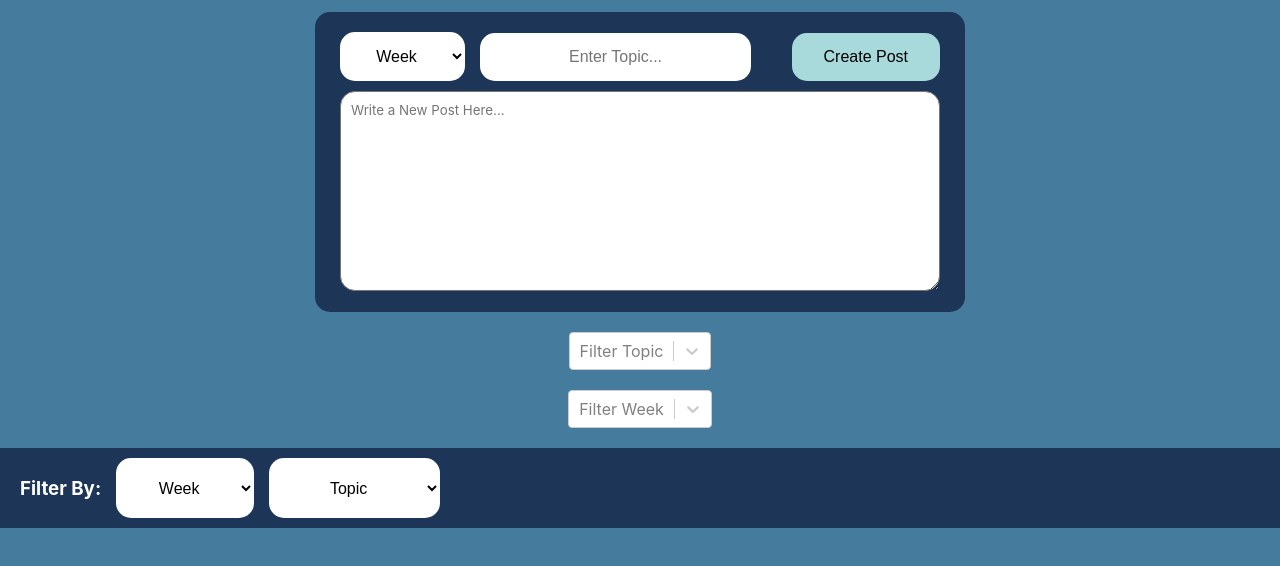
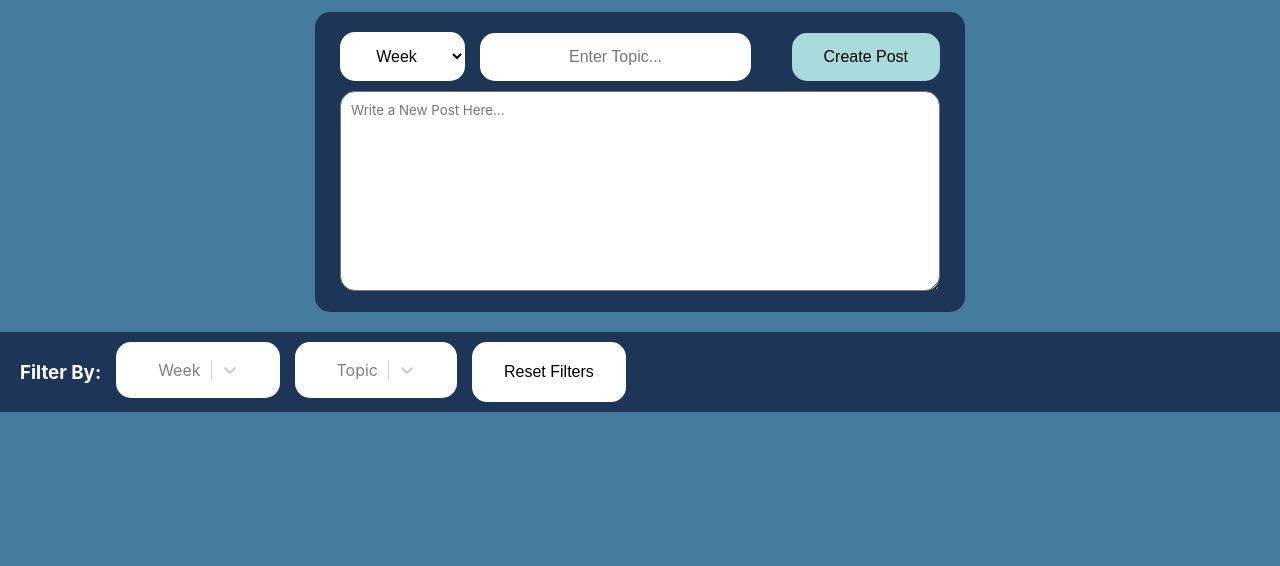
Before and after one commit to SchoolOfCode/bc13_w9_project-frontend-hack-street-boys, a React app: page / in a window 1280 px wide. Shown: the part 110-676 px from the top of the page. Built offline with nearby package versions, Linux system fonts and the light colour scheme; no server answers.

Commit message:
filter styling and functionality improvements

```diff
--- a/src/components/App/index.css
+++ b/src/components/App/index.css
@@ -7,3 +7,33 @@
   gap: 20px;
   box-sizing: border-box;
 }
+
+.filters {
+  display: flex;
+  padding: 10px 20px;
+  width: 100%;
+  background-color: #1d3557;
+}
+
+.filters > h3 {
+  color: white;
+}
+
+.filters > div > div {
+  border-radius: 15px;
+  margin-left: 15px;
+  border: none;
+  padding: 10px 32px;
+  text-align: center;
+  font-size: 16px;
+}
+
+.filters > button {
+  border-radius: 15px;
+  margin-left: 15px;
+  border: none;
+  background-color: white;
+  padding: 5px 32px;
+  text-align: center;
+  font-size: 16px;
+}
--- a/src/components/App/index.js
+++ b/src/components/App/index.js
@@ -3,12 +3,12 @@ import NavBar from "../NavBar";
 import CreatePost from "../CreatePost";
 import "./index.css";
 import { useEffect, useState } from "react";
+import Select from "react-select";
 // import AsyncSelect from "react-select/async";
-import Select from "react-select";
 
 function App() {
   const [postDB, setPostDB] = useState([]);
-  const [topicOption, setTopicOption] = useState([""]);
+  const [topicOption, setTopicOption] = useState("");
   const [weekOption, setWeekOption] = useState("");
 
   //GET ALL POSTS
@@ -28,7 +28,10 @@ function App() {
       });
 
       //Creates new object with label needed for Week DropDown to work
-
+      arrWeek.push({
+        value: "Week",
+        label: "Week",
+      });
       result.map((post) => {
         return arrWeek.push({
           value: post.week_number,
@@ -40,13 +43,10 @@ function App() {
       const uniqueTopics = [];
       const unique = arrTopic.filter((element) => {
         const isDuplicate = uniqueTopics.includes(element.label);
-
         if (!isDuplicate) {
           uniqueTopics.push(element.label);
-
           return true;
         }
-
         return false;
       });
 
@@ -56,10 +56,8 @@ function App() {
         const isDuplicate = uniqueWeeks.includes(element.label);
         if (!isDuplicate) {
           uniqueWeeks.push(element.label);
-
           return true;
         }
-
         return false;
       });
 
@@ -138,37 +136,95 @@ function App() {
   }
 
   //Filter out the selected topic dropdown in postDB
-  const handleTopic = (selected) => {
-    console.log("selected topic", selected.label);
-    const dropDownTopic = postDB.filter((obj) => {
-      return obj.topic === Number(selected.label);
+  const handleTopic = async (selected) => {
+    const response = await fetch(`http://localhost:3001/api/posts`);
+    const data = await response.json();
+    const payload = data.payload
+    const dropDownTopic = payload.filter((obj) => {
+      return obj.topic === selected.label;
     });
-    console.log("dropDownTopic", dropDownTopic);
+    setPostDB(dropDownTopic)
+    const arrWeek = [];
+    dropDownTopic.map((post) => {
+      return arrWeek.push({
+        value: post.week_number,
+        label: post.week_number,
+      });
+    });
+    const uniqueWeeks = [];
+    const uniqueWeek = arrWeek.filter((element) => {
+      const isDuplicate = uniqueWeeks.includes(element.label);
+      if (!isDuplicate) {
+        uniqueWeeks.push(element.label);
+        return true;
+      }
+      return false;
+    });
+    setWeekOption(
+      uniqueWeek.sort((a, b) => {
+        return a.label - b.label;
+      })
+    );
   };
 
   //Filters out the selected week dropdown in postDB
-  const handleWeek = (selected) => {
-    console.log("selected week", selected.label);
-    const dropDownWeek = postDB.filter((obj) => {
+  const handleWeek = async (selected) => {
+    const response = await fetch(`http://localhost:3001/api/posts`);
+    const data = await response.json();
+    const payload = data.payload
+    const dropDownWeek = payload.filter((obj) => {
       return obj.week_number === Number(selected.label);
     });
-    console.log("dropDownWeek", dropDownWeek);
+    setPostDB(dropDownWeek);
+    const arrTopic = [];
+    dropDownWeek.map((post) => {
+      return arrTopic.push({ value: post.topic, label: post.topic });
+    });
+    const uniqueTopics = [];
+    const unique = arrTopic.filter((element) => {
+      const isDuplicate = uniqueTopics.includes(element.label);
+      if (!isDuplicate) {
+        uniqueTopics.push(element.label);
+        return true;
+      }
+      return false;
+    });
+    setTopicOption(
+      unique.sort((a, b) => {
+        return a.label.toLowerCase() > b.label.toLowerCase()
+          ? 1
+          : a.label.toLowerCase() < b.label.toLowerCase()
+          ? -1
+          : 0;
+      })
+    );
   };
+
+  const handleReset = async () => {
+    const response = await fetch(`http://localhost:3001/api/posts`);
+    const data = await response.json();
+    let result = data.payload;
+    setPostDB(result);
+  }
 
   return (
     <div className="app">
       <NavBar />
       <CreatePost handleClick={handleClick} />
-      <Select
-        options={topicOption}
-        placeholder="Filter Topic"
-        onChange={handleTopic}
-      />
-      <Select
-        options={weekOption}
-        placeholder="Filter Week"
-        onChange={handleWeek}
-      />
+      <div className="filters">
+      <h3>Filter By:</h3>
+        <Select
+          options={weekOption}
+          placeholder="Week"
+          onChange={handleWeek}
+        />
+        <Select
+          options={topicOption}
+          placeholder="Topic"
+          onChange={handleTopic}
+        />
+        <button onClick={handleReset}>Reset Filters</button>
+      </div>
       <Display editPost={editPost} postDB={postDB} deletePost={deletePost} />
     </div>
   );
--- a/src/components/Display/index.css
+++ b/src/components/Display/index.css
@@ -7,30 +7,6 @@
     width: 100%;
 }
 
-.filters {
-    display: flex;
-    padding: 10px 20px;
-    width: 100%;
-    background-color: #1d3557;
-}
-
-.filters > h3 {
-    color: white;
-}
-
-.filters > select {
-    text-decoration: none;
-    display:inline-block;
-    text-decoration: none;
-    border-radius: 15px;
-    margin-left: 15px;
-    background-color: white;
-    border: none;
-    padding: 15px 32px;
-    text-align: center;
-    font-size: 16px;
-}
-
 .posts {
     display:flex;
     flex-direction: column;
--- a/src/components/Display/index.js
+++ b/src/components/Display/index.js
@@ -69,21 +69,6 @@
 
   return (
     <div className="display">
-      <div className="filters">
-        <h3>Filter By:</h3>
-        <select>
-          <option>Week</option>
-          <option>Week 1</option>
-          <option>Week 2</option>
-          <option>Week 3</option>
-        </select>
-        <select>
-          <option>Topic</option>
-          <option>useSate</option>
-          <option>useReducer</option>
-          <option>useEffect</option>
-        </select>
-      </div>
       <div className="posts">
         {postDB.map(function (currentpost) {
           let array = [];
--- a/src/components/Post/index.css
+++ b/src/components/Post/index.css
@@ -7,6 +7,7 @@
     gap:10px;
     padding: 10px;
     max-width:750px;
+    min-width: 600px;
 }
 .post > div:first-child{
     background-color: white;
@@ -23,7 +24,8 @@
     align-items: center;
     gap: 5px;
 }
-.buttons > button{
+
+.buttons > button {
     text-decoration: none;
     border-radius: 15px;
     display:inline-block;
--- a/src/components/Post/index.js
+++ b/src/components/Post/index.js
@@ -24,16 +24,16 @@ function Post({
   const [editPostText, setEditPostText] = useState(postText);
   const [editPostWeek, setEditPostWeek] = useState(week);
   const [editPostTopic, setEditPostTopic] = useState(topic);
-  const [editButtonText, setEditButtonText] = useState("Edit");
+  const [editButtonText, setEditButtonText] = useState("✏️");
 
   function handlePostEdit() {
     if (canEdit === true) {
       editPost(id, userIdPost, editPostText, editPostWeek, editPostTopic);
       setCanEdit(!canEdit);
-      setEditButtonText("Edit");
+      setEditButtonText("✏️");
     } else {
       setCanEdit(!canEdit);
-      setEditButtonText("Save");
+      setEditButtonText("💾");
       //change textcontent to save
     }
   }
@@ -57,6 +57,7 @@ function Post({
           {topic}
         </h3>
         <div className="buttons">
+          <button onClick={handlePostEdit}>{editButtonText}</button>
           <button
             className="delete-button"
             onClick={() => {
@@ -65,7 +66,6 @@ function Post({
           >
             ❌
           </button>
-          <button onClick={handlePostEdit}>{editButtonText}</button>
         </div>
       </div>
       <p
```
